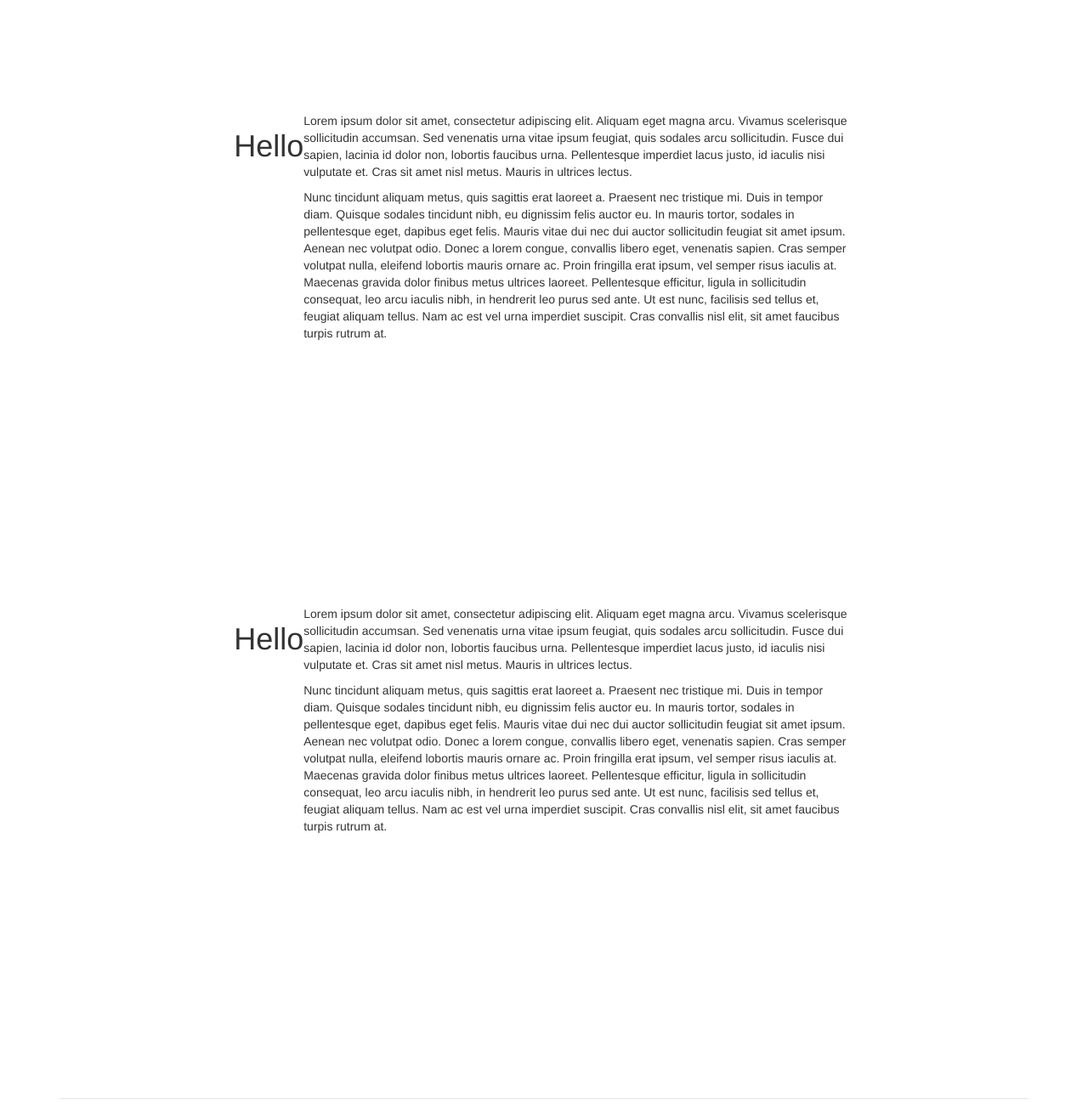
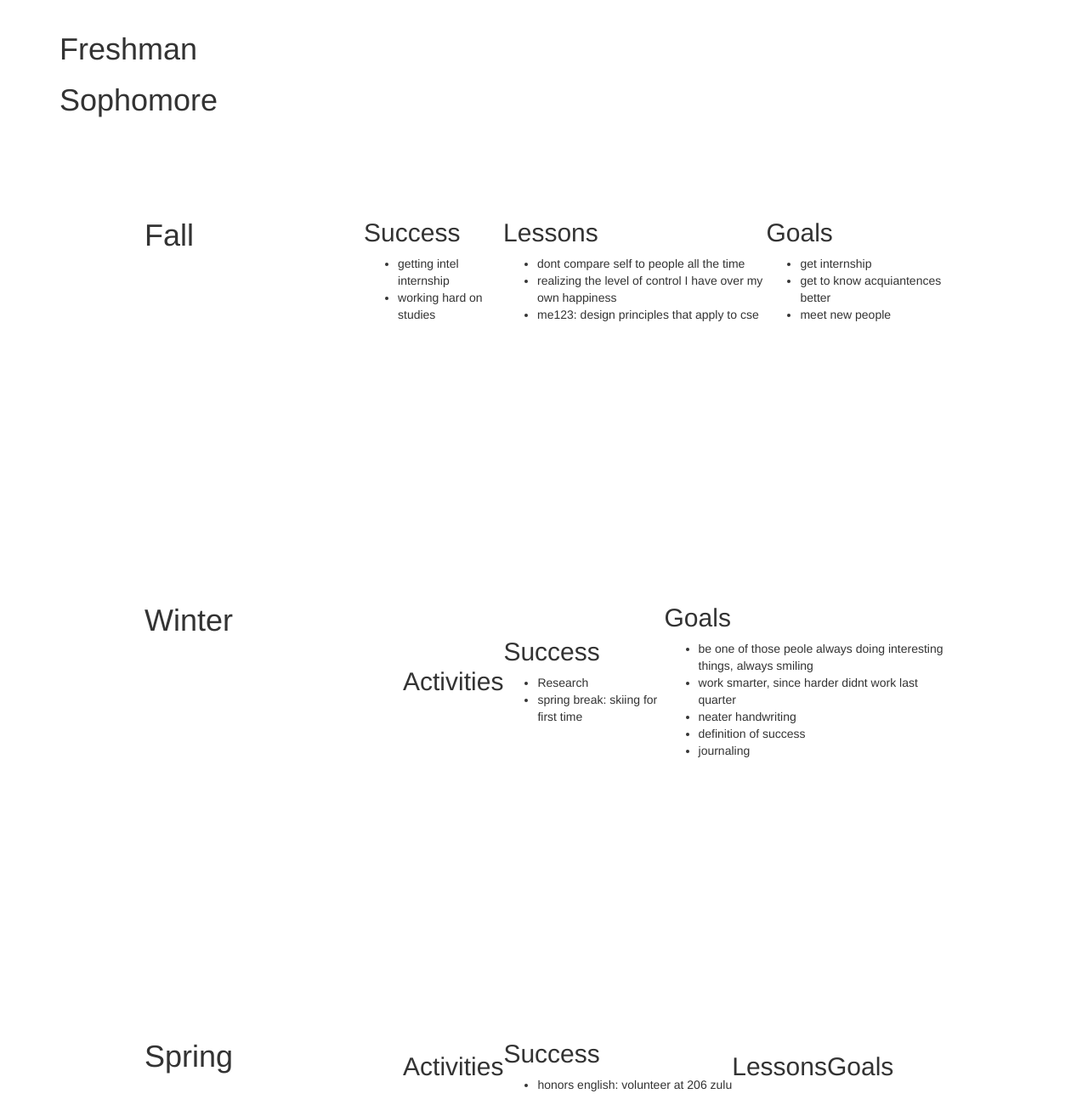
Before and after one commit to nmusgrave/nmusgrave.github.io, a plain HTML site: page index.html in a window 1280 px wide. Shown: the part 62-1362 px from the top of the page at 85% size. Drawn offline with Linux system fonts and the light colour scheme; a script that the page names is missing.

Commit message:
working on honors portfolio reflection

```diff
--- a/styles/main.css
+++ b/styles/main.css
@@ -84,14 +84,14 @@ img {
 */
 
 .block {
-  margin: 10%;
   margin-bottom:300px;
+  margin-left: 100px;
+  margin-right: 100px;
+  margin-top: 100px;
 }
 
-.table-borderless td {
-  margin:10%;
-  padding-left:10%;
-  padding-right:10%;
+.table-borderless th {
+  padding-right:200px;
   vertical-align: top;
   border: 0;
 }
@@ -124,9 +124,7 @@ img {
   }
 
   .table-borderless td {
-    margin: 10px;
     padding-left:10px;
-    padding-right:10px;
     vertical-align: top;
     border: 0;
   }
--- a/views/main.html
+++ b/views/main.html
@@ -1,31 +1,110 @@
+<h1>Freshman</h1>
+<h1>Sophomore</h1>
 <table class="table-borderless block">
   <tr>
+    <th scope="row">
+      <h1>Fall</h1>
+    </th>
     <td>
-      <h1>Hello</h1>
+      <h2>Success</h2>
+      <ul>
+        <li>getting intel internship</li>
+        <li>working hard on studies</li>
+      </ul>
     </td>
     <td>
-      <p>
-        Lorem ipsum dolor sit amet, consectetur adipiscing elit. Aliquam eget magna arcu. Vivamus scelerisque sollicitudin accumsan. Sed venenatis urna vitae ipsum feugiat, quis sodales arcu sollicitudin. Fusce dui sapien, lacinia id dolor non, lobortis faucibus urna. Pellentesque imperdiet lacus justo, id iaculis nisi vulputate et. Cras sit amet nisl metus. Mauris in ultrices lectus.
-      </p>
-      <p>
-        Nunc tincidunt aliquam metus, quis sagittis erat laoreet a. Praesent nec tristique mi. Duis in tempor diam. Quisque sodales tincidunt nibh, eu dignissim felis auctor eu. In mauris tortor, sodales in pellentesque eget, dapibus eget felis. Mauris vitae dui nec dui auctor sollicitudin feugiat sit amet ipsum. Aenean nec volutpat odio. Donec a lorem congue, convallis libero eget, venenatis sapien. Cras semper volutpat nulla, eleifend lobortis mauris ornare ac. Proin fringilla erat ipsum, vel semper risus iaculis at. Maecenas gravida dolor finibus metus ultrices laoreet. Pellentesque efficitur, ligula in sollicitudin consequat, leo arcu iaculis nibh, in hendrerit leo purus sed ante. Ut est nunc, facilisis sed tellus et, feugiat aliquam tellus. Nam ac est vel urna imperdiet suscipit. Cras convallis nisl elit, sit amet faucibus turpis rutrum at.
-      </p>
+      <h2>Lessons</h2>
+      <ul>
+        <li>dont compare self to people all the time</li>
+        <li>realizing the level of control I have over my own happiness</li>
+        <li>me123: design principles that apply to cse</li>
+      </ul>
+    </td>
+    <td>
+      <h2>Goals</h2>
+      <ul>
+        <li>get internship</li>
+        <li>get to know acquiantences better</li>
+        <li>meet new people</li>
+      </ul>
     </td>
   </tr>
 </table>
 
 <table class="table-borderless block">
   <tr>
+    <th scope="row">
+      <h1>Winter</h1>
+    </th>
     <td>
-      <h1>Hello</h1>
+      <h2>Activities</h2>
     </td>
     <td>
-      <p>
-        Lorem ipsum dolor sit amet, consectetur adipiscing elit. Aliquam eget magna arcu. Vivamus scelerisque sollicitudin accumsan. Sed venenatis urna vitae ipsum feugiat, quis sodales arcu sollicitudin. Fusce dui sapien, lacinia id dolor non, lobortis faucibus urna. Pellentesque imperdiet lacus justo, id iaculis nisi vulputate et. Cras sit amet nisl metus. Mauris in ultrices lectus.
-      </p>
-      <p>
-        Nunc tincidunt aliquam metus, quis sagittis erat laoreet a. Praesent nec tristique mi. Duis in tempor diam. Quisque sodales tincidunt nibh, eu dignissim felis auctor eu. In mauris tortor, sodales in pellentesque eget, dapibus eget felis. Mauris vitae dui nec dui auctor sollicitudin feugiat sit amet ipsum. Aenean nec volutpat odio. Donec a lorem congue, convallis libero eget, venenatis sapien. Cras semper volutpat nulla, eleifend lobortis mauris ornare ac. Proin fringilla erat ipsum, vel semper risus iaculis at. Maecenas gravida dolor finibus metus ultrices laoreet. Pellentesque efficitur, ligula in sollicitudin consequat, leo arcu iaculis nibh, in hendrerit leo purus sed ante. Ut est nunc, facilisis sed tellus et, feugiat aliquam tellus. Nam ac est vel urna imperdiet suscipit. Cras convallis nisl elit, sit amet faucibus turpis rutrum at.
-      </p>
+      <h2>Success</h2>
+      <ul>
+        <li>Research</li>
+        <li>spring break: skiing for first time</li>
+      </ul>
+    </td>
+    <td>
+      <h2>Goals</h2>
+      <ul>
+        <li>be one of those peole always doing interesting things, always smiling</li>
+        <li>work smarter, since harder didnt work last quarter</li>
+        <li>neater handwriting</li>
+        <li>definition of success</li>
+        <li>journaling</li>
+      </ul>
     </td>
   </tr>
 </table>
+
+<table class="table-borderless block">
+  <tr>
+    <th scope="row">
+      <h1>Spring</h1>
+    </th>
+    <td>
+      <h2>Activities</h2>
+    </td>
+    <td>
+      <h2>Success</h2>
+      <ul>
+        <li>honors english: volunteer at 206 zulu</li>
+      </ul>
+    </td>
+    <td>
+      <h2>Lessons</h2>
+    </td>
+    <td>
+      <h2>Goals</h2>
+    </td>
+  </tr>
+</table>
+
+<table class="table-borderless block">
+  <tr>
+    <th scope="row">
+      <h1>Summer</h1>
+    </th>
+    <td>
+      <h2>Activities</h2>
+    </td>
+    <td>
+      <h2>Success</h2>
+      <ul>
+        <li>Internship</li>
+        <li>skiing on black diamond, overcoming fear</li>
+        <li>moving to new place and becoming familiar w area</li>
+        <li>balancing work, social life, home maintenance, cooking, exercise, org responsibilities</li>
+        <li>returning offer for intel: torn between two different career tracks</li>
+      </ul>
+    </td>
+    <td>
+      <h2>Lessons</h2>
+    </td>
+    <td>
+      <h2>Goals</h2>
+    </td>
+  </tr>
+</table>
```
